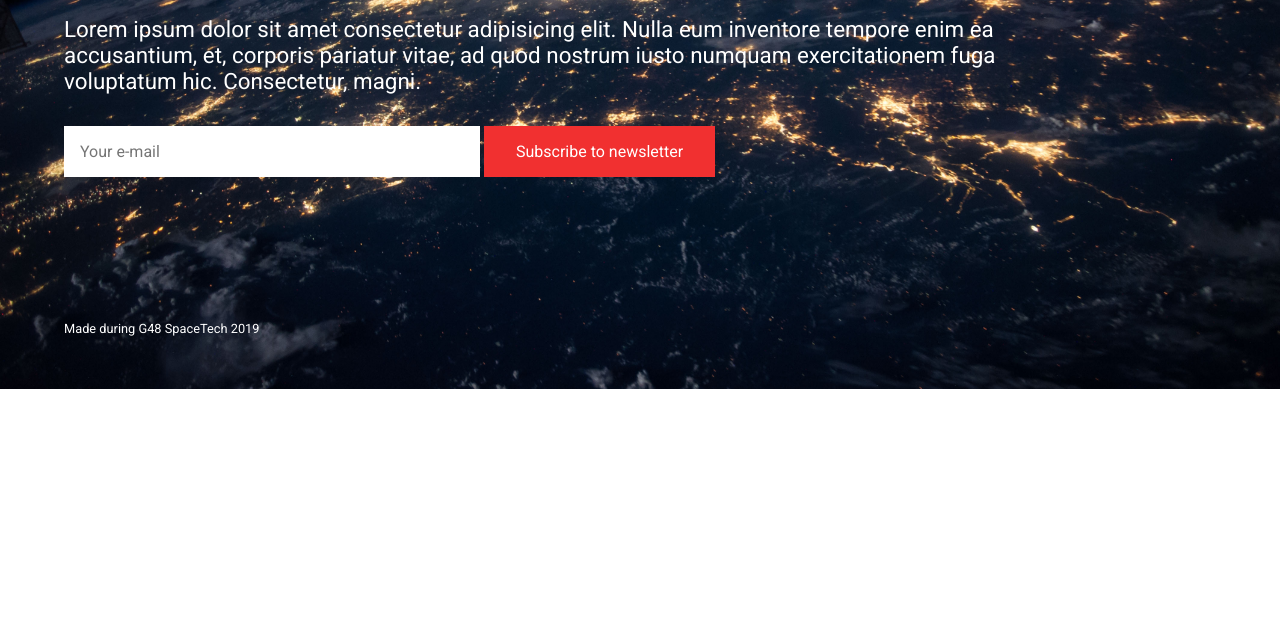
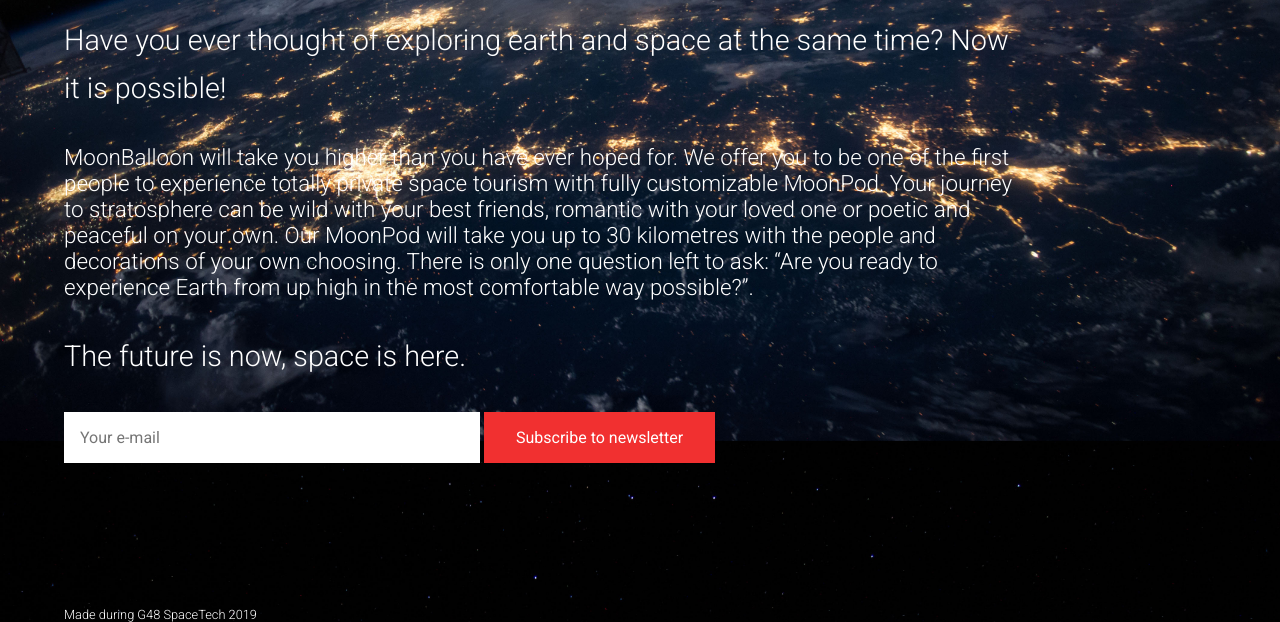
Before and after one commit to ildarkamaev/MoonBalloon, a plain HTML site: page index.html in a window 1280 px wide. Shown: the part 411-1033 px from the top of the page. Before the commit the page ends 800 px from the top, so only its background shows below. Drawn offline with Linux system fonts and the light colour scheme.

Commit message:
reupload

```diff
--- a/index.html
+++ b/index.html
@@ -5,13 +5,20 @@
   <meta name="viewport" content="width=device-width, initial-scale=1.0">
   <meta http-equiv="X-UA-Compatible" content="ie=edge">
   <link rel="stylesheet" href="master.css">
-  <link href="https://fonts.googleapis.com/css?family=Roboto:400,700" rel="stylesheet">
+  <link href="https://fonts.googleapis.com/css?family=Roboto:300,400,700" rel="stylesheet">
   <title>MoonBalloon</title>
 </head>
 <body>
   <div id="main">
     <h1>MoonBalloon</h1>
-    <p>Lorem ipsum dolor sit amet consectetur adipisicing elit. Nulla eum inventore tempore enim ea accusantium, et, corporis pariatur vitae, ad quod nostrum iusto numquam exercitationem fuga voluptatum hic. Consectetur, magni.</p>
+    <h4>Have you ever thought of exploring earth and space at the same time? Now it is possible!</h4>
+    <p>
+      MoonBalloon will take you higher than you have ever hoped for. We offer you to be one of the first people to experience totally private space tourism with fully customizable MoonPod. Your journey to stratosphere can be wild with your best friends, romantic with your loved one or poetic and peaceful on your own. Our MoonPod will take you up to 30 kilometres with the people and decorations of your own choosing. There is only one question left to ask:
+      “Are you ready to experience Earth from up high in the most comfortable way possible?”.</p>
+      <h4>The future is now, space is here.</h4>
+
+    </p>
+
     <form action="POST" data-netlify="true">
         <input type="email" name="email" placeholder="Your e-mail">
         <input type="submit" name="submit" value="Subscribe to newsletter">
--- a/master.css
+++ b/master.css
@@ -22,10 +22,18 @@ h1{
     margin-bottom: 2rem;
 }
 
+h4{
+    font-weight: 300;
+    color: #fff;
+    line-height: 3rem;
+    font-size: 1.8rem;
+    margin: 2rem 0rem;
+}
+
 p{
     color: #fff;
     font-size: 1.4rem;
-    font-weight: 400;
+    font-weight: 300;
 }
 
 #main{
```
